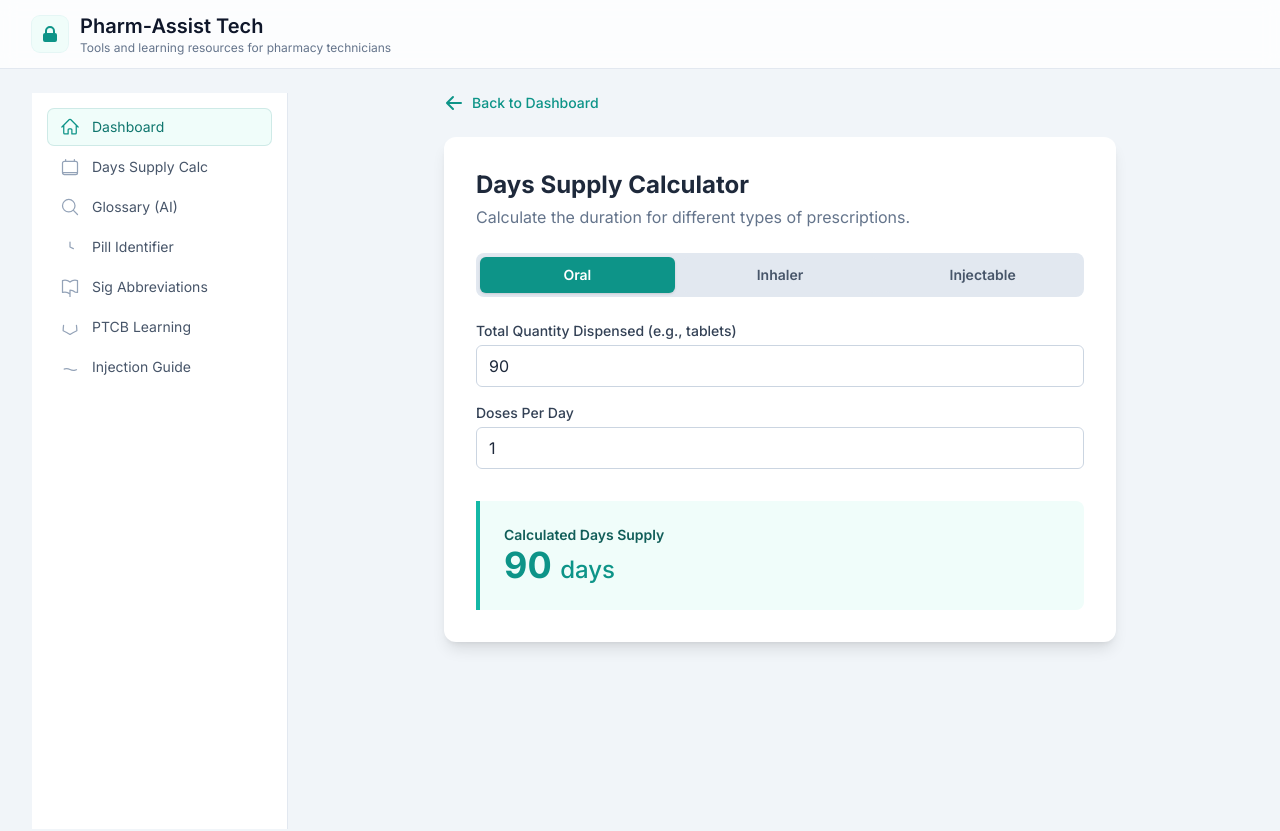
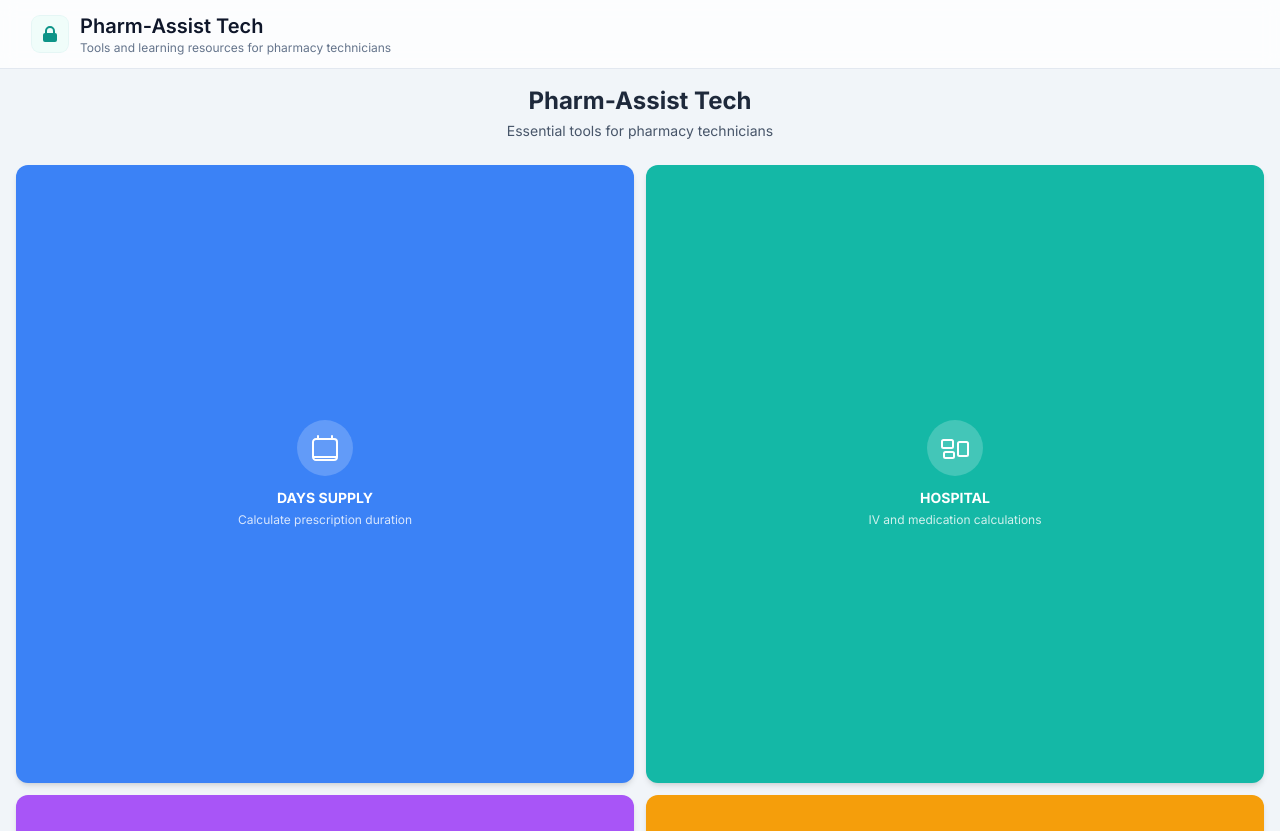
Before and after one commit to crsfnts/PharmTechApp, a React (Vite) app: page / in a window 1280 px wide. Shown: the top 831 px of the page. Built offline with nearby package versions, Linux system fonts and the light colour scheme.

Commit message:
changes to ui

```diff
--- a/App.tsx
+++ b/App.tsx
@@ -34,6 +34,8 @@ const App: React.FC = () => {
 
   const renderView = () => {
     switch (currentView) {
+      case View.Dashboard:
+        return <Dashboard setView={setView} />;
       case View.Glossary:
         return <Glossary setView={setView} />;
       case View.DaysSupplyCalc:
@@ -53,8 +55,8 @@ const App: React.FC = () => {
       case View.Alligation:
         return <AlligationCalculator setView={setView} />;
       default:
-        // Default to Days Supply Calculator as the home view
-        return <DaysSupplyCalculator setView={setView} />;
+        // Default to Dashboard as the home view
+        return <Dashboard setView={setView} />;
     }
   };
 
@@ -62,20 +64,10 @@ const App: React.FC = () => {
     <div className="min-h-screen bg-slate-100">
       <Header onBack={goBack} showBack={currentView !== View.Dashboard} />
 
-      {/* Main layout with sidebar + content */}
-      <div className="max-w-7xl mx-auto px-4 sm:px-6 lg:px-8 py-6">
-        <div className="flex flex-col md:flex-row gap-6">
-          {/* Sidebar - always visible on desktop, hidden on mobile */}
-          <div className="w-full md:w-64 flex-shrink-0">
-            <Sidebar currentView={currentView} setView={setView} />
-          </div>
-
-          {/* Main content */}
-          <main className="flex-1">
-            {renderView()}
-          </main>
-        </div>
-      </div>
+      {/* Main content */}
+      <main className="w-full">
+        {renderView()}
+      </main>
       <footer className="text-center text-xs text-slate-500 p-6 border-t border-slate-200 mt-8">
         <p>Pharm-Assist Tech Version 2 &copy; 2024. All information should be verified by a licensed pharmacist.</p>
         <p className="mt-1 font-medium">Created by Christopher Fuentes</p>
--- a/components/Dashboard.tsx
+++ b/components/Dashboard.tsx
@@ -4,6 +4,25 @@ import { View } from '../types';
 interface DashboardProps {
   setView: (view: View) => void;
 }
+
+const FeatureCard: React.FC<{
+  title: string;
+  description: string;
+  icon: React.ReactNode;
+  color: string;
+  onClick: () => void;
+}> = ({ title, description, icon, color, onClick }) => (
+  <button
+    onClick={onClick}
+    className={`w-full aspect-square flex flex-col items-center justify-center p-4 rounded-xl shadow-md hover:shadow-lg transition-all duration-200 ${color} text-white hover:opacity-90`}
+  >
+    <div className="bg-white/20 p-3 rounded-full mb-3">
+      {icon}
+    </div>
+    <h3 className="font-bold text-center text-sm">{title}</h3>
+    <p className="text-xs text-white/80 text-center mt-1">{description}</p>
+  </button>
+);
 
 const Dashboard: React.FC<DashboardProps> = ({ setView }) => {
   const features = [
@@ -87,103 +106,22 @@ const Dashboard: React.FC<DashboardProps> = ({ setView }) => {
   ];
 
   return (
-    <div className="container mx-auto p-4 max-w-6xl">
-      <div className="text-center mb-8">
-        <h1 className="text-3xl font-bold text-slate-800 mb-2">Pharm-Assist Tech</h1>
-        <p className="text-slate-600">Essential tools for pharmacy technicians</p>
+    <div className="w-full p-4">
+      <div className="text-center mb-6">
+        <h1 className="text-2xl font-bold text-slate-800 mb-1">Pharm-Assist Tech</h1>
+        <p className="text-slate-600 text-sm">Essential tools for pharmacy technicians</p>
       </div>
 
-      <div className="grid grid-cols-2 sm:grid-cols-3 lg:grid-cols-4 gap-4">
-        {[
-          {
-            title: 'DAYS SUPPLY',
-            description: 'Calculate prescription duration',
-            icon: (
-              <svg xmlns="http://www.w3.org/2000/svg" fill="none" viewBox="0 0 24 24" strokeWidth={1.5} stroke="currentColor" className="w-8 h-8">
-                <path strokeLinecap="round" strokeLinejoin="round" d="M6.75 3v2.25M17.25 3v2.25M3 18.75V7.5a2.25 2.25 0 012.25-2.25h13.5A2.25 2.25 0 0121 7.5v11.25m-18 0A2.25 2.25 0 005.25 21h13.5A2.25 2.25 0 0021 18.75m-18 0h18" />
-              </svg>
-            ),
-            view: View.DaysSupplyCalc,
-            color: 'bg-blue-500',
-          },
-          {
-            title: 'HOSPITAL',
-            description: 'IV and medication calcs',
-            icon: (
-              <svg xmlns="http://www.w3.org/2000/svg" fill="none" viewBox="0 0 24 24" strokeWidth={1.5} stroke="currentColor" className="w-8 h-8">
-                <path strokeLinecap="round" strokeLinejoin="round" d="M2.25 7.125C2.25 6.504 2.754 6 3.375 6h6c.621 0 1.125.504 1.125 1.125v3.75c0 .621-.504 1.125-1.125 1.125h-6a1.125 1.125 0 01-1.125-1.125v-3.75zM14.25 8.625c0-.621.504-1.125 1.125-1.125h5.25c.621 0 1.125.504 1.125 1.125v8.25c0 .621-.504 1.125-1.125 1.125h-5.25a1.125 1.125 0 01-1.125-1.125v-8.25zM3.75 16.125c0-.621.504-1.125 1.125-1.125h5.25c.621 0 1.125.504 1.125 1.125v2.25c0 .621-.504 1.125-1.125 1.125h-5.25a1.125 1.125 0 01-1.125-1.125v-2.25z" />
-              </svg>
-            ),
-            view: View.HospitalCalculations,
-            color: 'bg-teal-500',
-          },
-          {
-            title: 'DRUG LOOKUP',
-            description: 'Find drug information',
-            icon: (
-              <svg xmlns="http://www.w3.org/2000/svg" fill="none" viewBox="0 0 24 24" strokeWidth={1.5} stroke="currentColor" className="w-8 h-8">
-                <path strokeLinecap="round" strokeLinejoin="round" d="M21 21l-5.197-5.197m0 0A7.5 7.5 0 105.196 5.196a7.5 7.5 0 0010.607 10.607z" />
-              </svg>
-            ),
-            view: View.Glossary,
-            color: 'bg-purple-500',
-          },
-          {
-            title: 'PILL ID',
-            description: 'Identify medications',
-            icon: (
-              <svg xmlns="http://www.w3.org/2000/svg" fill="none" viewBox="0 0 24 24" strokeWidth={1.5} stroke="currentColor" className="w-8 h-8">
-                <path strokeLinecap="round" strokeLinejoin="round" d="M9.75 3.104v5.714a2.25 2.25 0 01-.659 1.591L5.25 15.5h13.5l-3.841-5.101a2.25 2.25 0 01-.659-1.591V3.104M9.75 3.104c0-.23.167-.438.397-.512a48.11 48.11 0 017.606 0c.23.074.397.283.397.512v5.714a2.25 2.25 0 01-.659 1.591L15 14.25M9.75 3.104v5.714a2.25 2.25 0 01-.659 1.591L5.25 15.5m0 0l3.841-5.101a2.25 2.25 0 00.659-1.591V3.104" />
-              </svg>
-            ),
-            view: View.PillIdentifier,
-            color: 'bg-amber-500',
-          },
-          {
-            title: 'SIG CODES',
-            description: 'Practice prescription codes',
-            icon: (
-              <svg xmlns="http://www.w3.org/2000/svg" fill="none" viewBox="0 0 24 24" strokeWidth={1.5} stroke="currentColor" className="w-8 h-8">
-                <path strokeLinecap="round" strokeLinejoin="round" d="M6.75 7.5l3 2.25-3 2.25m4.5 0h3m-9 8.25h13.5A2.25 2.25 0 0021 18V6a2.25 2.25 0 00-2.25-2.25H5.25A2.25 2.25 0 003 6v12a2.25 2.25 0 002.25 2.25z" />
-              </svg>
-            ),
-            view: View.SigGlossary,
-            color: 'bg-emerald-500',
-          },
-          {
-            title: 'FLASHCARDS',
-            description: 'Study PTCB material',
-            icon: (
-              <svg xmlns="http://www.w3.org/2000/svg" fill="none" viewBox="0 0 24 24" strokeWidth={1.5} stroke="currentColor" className="w-8 h-8">
-                <path strokeLinecap="round" strokeLinejoin="round" d="M19.5 14.25v-2.625a3.375 3.375 0 00-3.375-3.375h-1.5A1.125 1.125 0 0113.5 7.125v-1.5a3.375 3.375 0 00-3.375-3.375H8.25m0 12.75h7.5m-7.5 3H12m-2.625-4.5h.008v.008M12 12h.008v.008M12 16.5h.008v.008M12 12.75h.008v.008m0 2.25h.008v.008m0-4.5h.008v.008m-3.6 3.6c0 .994.84 1.8 1.875 1.8h7.5c1.036 0 1.875-.806 1.875-1.8v-7.5c0-.994-.84-1.8-1.875-1.8h-7.5c-1.036 0-1.875.806-1.875 1.8v7.5z" />
-              </svg>
-            ),
-            view: View.FlashCards,
-            color: 'bg-rose-500',
-          },
-          {
-            title: 'INJECTIONS',
-            description: 'Administration guide',
-            icon: (
-              <svg xmlns="http://www.w3.org/2000/svg" fill="none" viewBox="0 0 24 24" strokeWidth={1.5} stroke="currentColor" className="w-8 h-8">
-                <path strokeLinecap="round" strokeLinejoin="round" d="M9 12.75L11.25 15 15 9.75m-3-7.036A11.959 11.959 0 013.598 6 11.99 11.99 0 003 9.749c0 5.592 3.824 10.29 9 11.623 5.176-1.332 9-6.03 9-11.622 0-1.31-.21-2.571-.598-3.751h-.152c-3.196 0-6.1-1.248-8.25-3.285z" />
-              </svg>
-            ),
-            view: View.InjectionGuide,
-            color: 'bg-indigo-500',
-          }
-        ].map((feature) => (
-          <button
+      <div className="grid grid-cols-2 gap-3">
+        {features.map((feature) => (
+          <FeatureCard
             key={feature.title}
+            title={feature.title}
+            description={feature.description}
+            icon={feature.icon}
+            color={feature.color}
             onClick={() => setView(feature.view)}
-            className={`aspect-square flex flex-col items-center justify-center p-4 rounded-xl shadow-md hover:shadow-lg transition-all duration-200 ${feature.color} text-white hover:opacity-90`}
-          >
-            <div className="bg-white/20 p-3 rounded-full mb-3">
-              {feature.icon}
-            </div>
-            <h3 className="font-bold text-center text-sm">{feature.title}</h3>
-            <p className="text-xs text-white/80 text-center mt-1">{feature.description}</p>
-          </button>
+          />
         ))}
       </div>
     </div>
```
